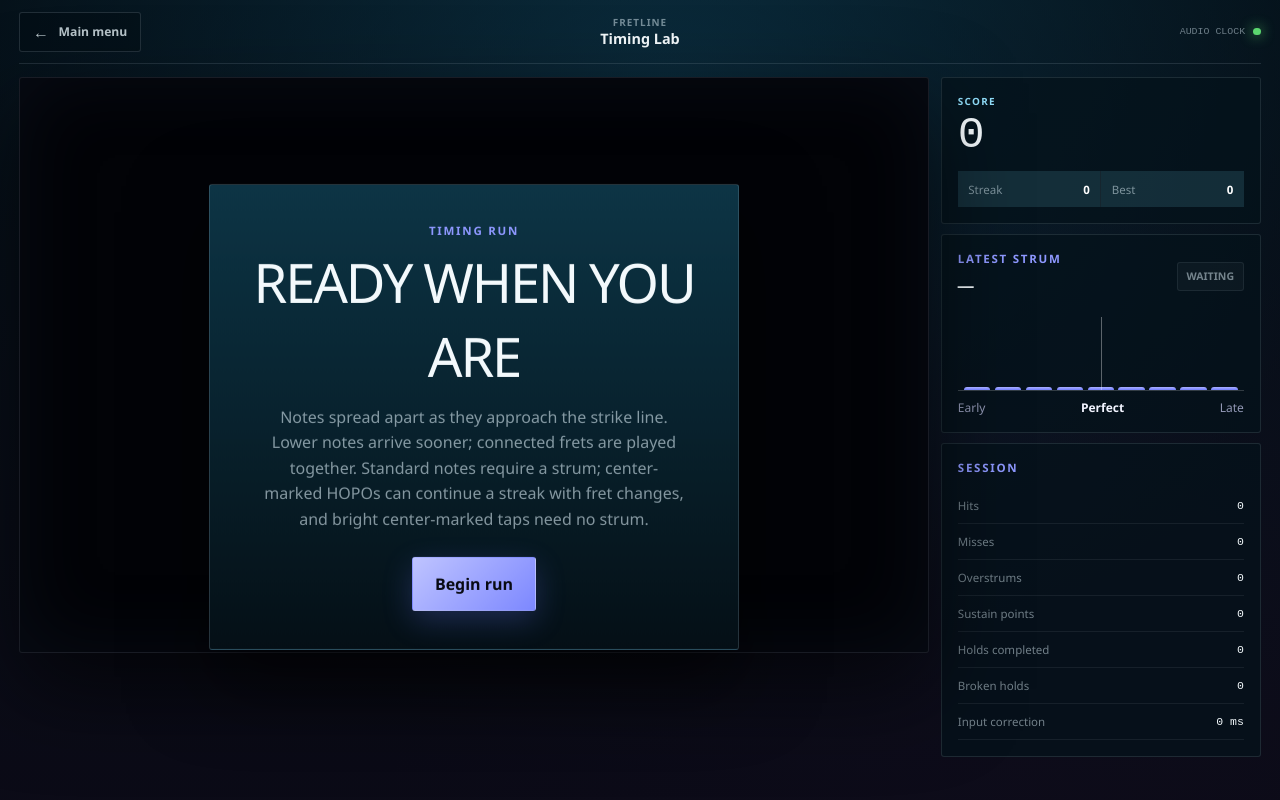
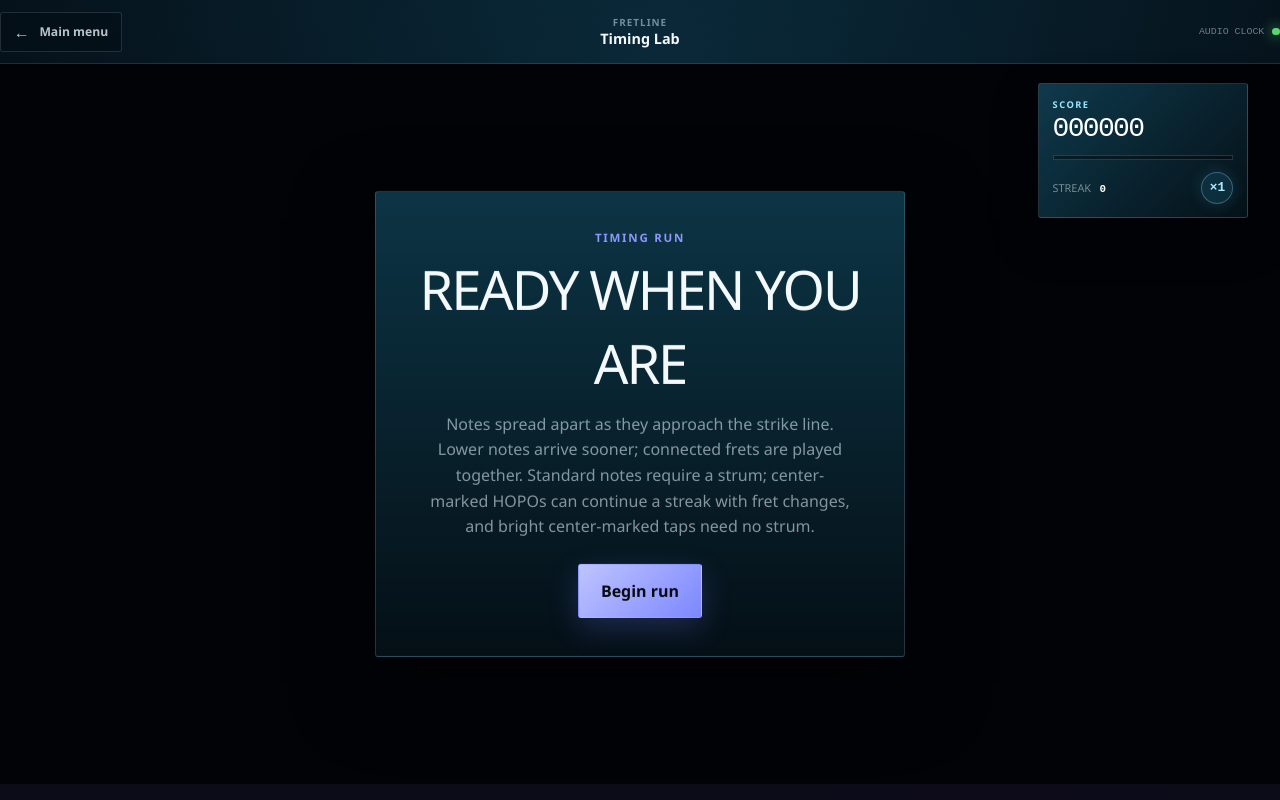
Before and after one commit to jpyrz/fretline, a React (Vite) app: page /play in a window 1280 px wide. Built offline with nearby package versions, Linux system fonts and the light colour scheme.

Commit message:
Make gameplay highway full screen

```diff
--- a/src/components/HighwayCanvas.module.scss
+++ b/src/components/HighwayCanvas.module.scss
@@ -1,21 +1,15 @@
 .canvas {
   display: block;
   width: 100%;
-  height: min(72svh, 760px);
-  min-height: 480px;
-  border: 1px solid rgba(130, 145, 173, 0.18);
-  border-radius: 3px;
+  height: calc(100svh - 80px);
+  min-height: 520px;
   background: #020307;
-  box-shadow:
-    0 36px 90px rgba(0, 0, 0, 0.62),
-    inset 0 0 80px rgba(36, 48, 76, 0.2);
   touch-action: none;
 }
 
 @media (max-width: 700px) {
   .canvas {
-    height: 64svh;
+    height: calc(100svh - 66px);
     min-height: 420px;
-    border-radius: 3px;
   }
 }
--- a/src/game/drawHighway.ts
+++ b/src/game/drawHighway.ts
@@ -33,6 +33,10 @@ interface NoteRenderState {
 
 const MAX_HIGHWAY_WIDTH = 760
 const PERSPECTIVE_POWER = 1.68
+// Draw the road well beyond the visible canvas. This keeps the highway,
+// lane guides, and side rails continuous below the receptor row even on
+// unusually tall or high-DPI displays.
+const SURFACE_END_PROGRESS = 1.18
 
 export function travelSecondsForNoteSpeed(noteSpeed: number): number {
   const normalizedSpeed = Math.max(6, Math.min(18, noteSpeed))
@@ -69,7 +73,7 @@ function highwayPoint(
   progress: number,
 ): HighwayPoint {
   const topY = height * 0.04
-  const hitY = height * 0.835
+  const hitY = height * 0.89
   const projected = projectHighwayProgress(progress)
   const center = width / 2
   const trackWidth = highwayTrackWidth(width, progress)
@@ -112,10 +116,10 @@ function trackPath(
   bottom: HighwayPoint,
 ): void {
   context.beginPath()
-  context.moveTo(trackEdge(top, -1), top.topY)
-  context.lineTo(trackEdge(top, 1), top.topY)
-  context.lineTo(trackEdge(bottom, 1), bottom.hitY)
-  context.lineTo(trackEdge(bottom, -1), bottom.hitY)
+  context.moveTo(trackEdge(top, -1), top.y)
+  context.lineTo(trackEdge(top, 1), top.y)
+  context.lineTo(trackEdge(bottom, 1), bottom.y)
+  context.lineTo(trackEdge(bottom, -1), bottom.y)
   context.closePath()
 }
 
@@ -203,7 +207,7 @@ function drawHighwaySurface(
   height: number,
 ): void {
   const top = highwayPoint(width, height, 0)
-  const bottom = highwayPoint(width, height, 1)
+  const bottom = highwayPoint(width, height, SURFACE_END_PROGRESS)
 
   const background = context.createRadialGradient(
     width / 2,
@@ -223,21 +227,21 @@ function drawHighwaySurface(
   trackPath(context, top, bottom)
   context.clip()
 
-  const surface = context.createLinearGradient(0, top.topY, 0, bottom.hitY)
+  const surface = context.createLinearGradient(0, top.y, 0, bottom.y)
   surface.addColorStop(0, '#11151c')
   surface.addColorStop(0.46, '#17191d')
   surface.addColorStop(1, '#090a0c')
   context.fillStyle = surface
   context.fillRect(
     trackEdge(bottom, -1),
-    top.topY,
+    top.y,
     bottom.trackWidth,
-    bottom.hitY - top.topY,
+    bottom.y - top.y,
   )
 
-  for (let band = 0; band < 13; band += 1) {
-    const startProgress = band / 13
-    const endProgress = (band + 1) / 13
+  for (let band = 0; band < 14; band += 1) {
+    const startProgress = (band / 14) * SURFACE_END_PROGRESS
+    const endProgress = ((band + 1) / 14) * SURFACE_END_PROGRESS
     const start = highwayPoint(width, height, startProgress)
     const end = highwayPoint(width, height, endProgress)
     context.beginPath()
@@ -257,7 +261,7 @@ function drawHighwaySurface(
     const x = trackEdge(bottom, -1) + (bottom.trackWidth * streak) / 21
     const opacity = 0.012 + ((streak * 7) % 5) * 0.004
     context.fillStyle = `rgba(222, 228, 238, ${opacity})`
-    context.fillRect(x, top.topY, 1, bottom.hitY - top.topY)
+    context.fillRect(x, top.y, 1, bottom.y - top.y)
   }
 
   const vignette = context.createRadialGradient(
@@ -277,8 +281,11 @@ function drawHighwaySurface(
   for (let laneNumber = 0; laneNumber < 5; laneNumber += 1) {
     const lane = laneNumber as Lane
     context.beginPath()
-    context.moveTo(laneX(width, height, lane, 0), top.topY)
-    context.lineTo(laneX(width, height, lane, 1), bottom.hitY)
+    context.moveTo(laneX(width, height, lane, 0), top.y)
+    context.lineTo(
+      laneX(width, height, lane, SURFACE_END_PROGRESS),
+      bottom.y,
+    )
     context.strokeStyle = 'rgba(207, 214, 226, 0.2)'
     context.lineWidth = 1.25
     context.shadowColor = 'rgba(255,255,255,0.22)'
@@ -289,20 +296,20 @@ function drawHighwaySurface(
 
   for (const side of [-1, 1] as const) {
     context.beginPath()
-    context.moveTo(trackEdge(top, side), top.topY)
-    context.lineTo(trackEdge(bottom, side), bottom.hitY)
+    context.moveTo(trackEdge(top, side), top.y)
+    context.lineTo(trackEdge(bottom, side), bottom.y)
     context.strokeStyle = 'rgba(4, 5, 8, 0.96)'
     context.lineWidth = 12
     context.stroke()
 
     context.beginPath()
-    context.moveTo(trackEdge(top, side), top.topY)
-    context.lineTo(trackEdge(bottom, side), bottom.hitY)
+    context.moveTo(trackEdge(top, side), top.y)
+    context.lineTo(trackEdge(bottom, side), bottom.y)
     const rail = context.createLinearGradient(
       trackEdge(top, side),
-      top.topY,
+      top.y,
       trackEdge(bottom, side),
-      bottom.hitY,
+      bottom.y,
     )
     rail.addColorStop(0, '#77818c')
     rail.addColorStop(0.45, '#29313a')
@@ -315,8 +322,8 @@ function drawHighwaySurface(
     context.stroke()
 
     context.beginPath()
-    context.moveTo(trackEdge(top, side) - side * 1.4, top.topY)
-    context.lineTo(trackEdge(bottom, side) - side * 1.4, bottom.hitY)
+    context.moveTo(trackEdge(top, side) - side * 1.4, top.y)
+    context.lineTo(trackEdge(bottom, side) - side * 1.4, bottom.y)
     context.strokeStyle = 'rgba(235, 241, 247, 0.48)'
     context.lineWidth = 1
     context.stroke()
--- a/src/views/PlayView.module.scss
+++ b/src/views/PlayView.module.scss
@@ -1,12 +1,17 @@
 .page {
   min-height: 100svh;
-  padding: 0 clamp(0.55rem, 1.5vw, 1.25rem) 1rem;
+  padding: 0;
+  overflow-x: hidden;
   color: #f3f9fc;
   background:
     linear-gradient(180deg, rgba(5, 27, 38, 0.5), rgba(12, 11, 24, 0.9)),
     radial-gradient(circle at 52% 12%, rgba(29, 131, 175, 0.42), transparent 42rem),
     radial-gradient(circle at 78% 100%, rgba(93, 42, 124, 0.22), transparent 38rem),
     #05080e;
+
+  &[data-session='true'] {
+    overflow: hidden;
+  }
 }
 
 .header {
@@ -17,6 +22,10 @@
   margin: 0 auto;
   border-bottom: 1px solid rgba(216, 239, 251, 0.12);
   grid-template-columns: 1fr auto 1fr;
+
+  &[data-hidden='true'] {
+    display: none;
+  }
 
   > a {
     display: inline-flex;
@@ -113,16 +122,32 @@
 }
 
 .gameLayout {
-  display: grid;
-  width: min(1440px, 100%);
-  margin: 0.8rem auto 0;
-  grid-template-columns: minmax(500px, 1fr) minmax(255px, 320px);
-  gap: 0.75rem;
+  position: relative;
+  display: flex;
+  width: 100%;
+  justify-content: center;
+  margin: 0;
 }
 
 .highwayWrap {
   position: relative;
+  width: 100%;
   min-width: 0;
+}
+
+.page[data-session='true'] .gameLayout {
+  position: fixed;
+  inset: 0;
+  height: 100svh;
+}
+
+.page[data-session='true'] .highwayWrap {
+  height: 100%;
+}
+
+.page[data-session='true'] .highwayWrap canvas {
+  height: 100%;
+  min-height: 0;
 }
 
 .overlay {
@@ -256,130 +281,106 @@
   color: #ffabb5;
 }
 
-.telemetry {
+.scoreHud {
+  position: absolute;
+  z-index: 5;
+  top: 1.2rem;
+  right: clamp(0.75rem, 2.5vw, 2rem);
   display: grid;
-  align-content: start;
-  gap: 0.6rem;
+  width: 210px;
+  padding: 0.85rem;
+  border: 1px solid rgba(213, 239, 251, 0.14);
+  border-radius: 3px;
+  color: white;
+  background:
+    linear-gradient(135deg, rgba(23, 91, 118, 0.56), rgba(5, 17, 24, 0.9)),
+    rgba(5, 17, 24, 0.88);
+  box-shadow: 0 18px 45px rgba(0, 0, 0, 0.36);
+
+  > button {
+    position: absolute;
+    top: 0.45rem;
+    right: 0.45rem;
+    display: grid;
+    width: 30px;
+    height: 30px;
+    place-items: center;
+    border: 1px solid rgba(218, 240, 251, 0.14);
+    border-radius: 3px;
+    color: rgba(236, 248, 253, 0.68);
+    cursor: pointer;
+    font-size: 0.7rem;
+    background: rgba(3, 11, 16, 0.38);
+  }
 }
 
-.scoreCard,
-.accuracyCard,
-.sessionCard {
-  border: 1px solid rgba(215, 239, 251, 0.11);
-  border-radius: 3px;
-  background: rgba(5, 19, 27, 0.72);
-}
+.scoreValue {
+  display: grid;
 
-.scoreCard {
-  padding: 1rem;
-
-  > p {
-    margin-bottom: 0.15rem;
-    color: #91dffb;
-    font-size: 0.62rem;
-    font-weight: 800;
-    letter-spacing: 0.13em;
+  span {
+    color: #9ce5ff;
+    font-size: 0.58rem;
+    font-weight: 850;
+    letter-spacing: 0.16em;
     text-transform: uppercase;
   }
 
-  > strong {
-    display: block;
-    margin-bottom: 0.7rem;
+  strong {
+    margin-top: 0.15rem;
     font-family: ui-monospace, monospace;
-    font-size: clamp(2rem, 3.5vw, 3rem);
-    font-weight: 500;
+    font-size: 1.75rem;
+    font-weight: 520;
     letter-spacing: -0.06em;
-  }
-
-  > div {
-    display: grid;
-    grid-template-columns: 1fr 1fr;
-    gap: 1px;
-    background: rgba(216, 239, 251, 0.08);
-
-    span {
-      display: flex;
-      justify-content: space-between;
-      padding: 0.65rem;
-      color: rgba(223, 240, 248, 0.52);
-      font-size: 0.72rem;
-      background: rgba(17, 57, 73, 0.42);
-
-      b {
-        color: white;
-      }
-    }
   }
 }
 
-.accuracyCard {
-  display: grid;
-  gap: 0.9rem;
-  padding: 1rem;
-}
+.scoreProgress {
+  overflow: hidden;
+  height: 5px;
+  margin: 0.7rem 0;
+  border: 1px solid rgba(218, 240, 251, 0.16);
+  background: rgba(0, 0, 0, 0.38);
 
-.cardHeading {
-  display: flex;
-  align-items: center;
-  justify-content: space-between;
-  gap: 1rem;
-
-  h2 {
-    margin: 0;
-    font-family: ui-monospace, monospace;
-    font-size: 1.65rem;
-    font-weight: 500;
-  }
-
-  > span {
-    padding: 0.4rem 0.55rem;
-    border: 1px solid rgba(215, 239, 251, 0.08);
-    border-radius: 3px;
-    color: rgba(222, 240, 248, 0.5);
-    font-size: 0.66rem;
-    font-weight: 800;
-    text-transform: uppercase;
-    background: rgba(255, 255, 255, 0.03);
-
-    &[data-status='good'] {
-      color: var(--green);
-      background: rgba(91, 214, 111, 0.08);
-    }
-
-    &[data-status='warn'] {
-      color: var(--yellow);
-      background: rgba(255, 211, 78, 0.08);
-    }
+  i {
+    display: block;
+    height: 100%;
+    background: linear-gradient(90deg, #69d8ff, #b5ebff);
+    box-shadow: 0 0 10px rgba(105, 216, 255, 0.75);
+    transition: width 120ms linear;
   }
 }
 
-.sessionCard {
-  padding: 1rem;
+.scoreDetails {
+  display: flex;
+  min-height: 28px;
+  align-items: center;
+  justify-content: space-between;
+  gap: 0.8rem;
 
-  dl {
-    display: grid;
-    gap: 0;
-    margin: 0.8rem 0 0;
+  > span {
+    color: rgba(226, 241, 249, 0.5);
+    font-size: 0.68rem;
+    text-transform: uppercase;
+
+    strong {
+      margin-left: 0.35rem;
+      color: white;
+      font-family: ui-monospace, monospace;
+    }
   }
 
-  dl div {
-    display: flex;
-    min-height: 36px;
-    align-items: center;
-    justify-content: space-between;
-    gap: 1rem;
-    border-bottom: 1px solid rgba(216, 239, 251, 0.07);
-  }
-
-  dt {
-    color: rgba(222, 240, 248, 0.5);
-    font-size: 0.72rem;
-  }
-
-  dd {
-    margin: 0;
+  > b {
+    display: grid;
+    width: 2rem;
+    height: 2rem;
+    place-items: center;
+    border: 1px solid rgba(152, 226, 255, 0.3);
+    border-radius: 50%;
+    color: #aee9ff;
     font-family: ui-monospace, monospace;
-    font-size: 0.72rem;
+    font-size: 0.8rem;
+    background: rgba(28, 100, 129, 0.3);
+    box-shadow: 0 0 16px rgba(82, 196, 238, 0.18);
   }
 }
 
@@ -538,21 +539,7 @@
   [data-color='red'] { color: var(--red); background: var(--red); }
 }
 
-@media (max-width: 980px) {
-  .gameLayout {
-    grid-template-columns: 1fr;
-  }
-
-  .telemetry {
-    grid-template-columns: repeat(3, minmax(0, 1fr));
-  }
-}
-
 @media (max-width: 700px) {
-  .page {
-    padding-inline: 0.45rem;
-  }
-
   .header {
     min-height: 58px;
     grid-template-columns: auto minmax(0, 1fr);
@@ -573,16 +560,24 @@
     display: none;
   }
 
-  .gameLayout {
-    margin-top: 0.45rem;
+  .scoreHud {
+    top: 0.55rem;
+    right: 0.55rem;
+    width: 150px;
+    padding: 0.65rem;
+    background: rgba(5, 17, 24, 0.82);
   }
 
-  .telemetry {
-    grid-template-columns: 1fr;
+  .scoreValue strong {
+    font-size: 1.2rem;
   }
 
-  .scoreCard > div {
-    grid-template-columns: 1fr 1fr;
+  .scoreProgress {
+    margin: 0.45rem 0;
+  }
+
+  .scoreDetails > span {
+    font-size: 0.58rem;
   }
 
   .overlay {
--- a/src/views/PlayView.tsx
+++ b/src/views/PlayView.tsx
@@ -1,7 +1,6 @@
 import { useEffect, useMemo, useRef, useState } from 'react'
 import { Link } from 'react-router-dom'
 import { HighwayCanvas } from '../components/HighwayCanvas'
-import { TimingHistogram } from '../components/TimingHistogram'
 import { GameEngine } from '../game/GameEngine'
 import { drawHighway } from '../game/drawHighway'
 import { createCalibrationAudio } from '../lib/calibrationSong'
@@ -91,6 +90,14 @@ export function PlayView() {
     stats.misses === 0 &&
     stats.overstrums === 0 &&
     stats.sustainsBroken === 0
+  const chartProgress =
+    song.chart.notes.length > 0
+      ? Math.min(
+          100,
+          ((stats.hits + stats.misses) / song.chart.notes.length) * 100,
+        )
+      : 0
+  const multiplier = Math.min(4, Math.floor(stats.streak / 10) + 1)
 
   const stopSession = () => {
     engineRef.current?.stop()
@@ -182,8 +189,14 @@ export function PlayView() {
   }
 
   return (
-    <main className={styles.page}>
-      <header className={styles.header}>
+    <main
+      className={styles.page}
+      data-session={phase === 'playing' || phase === 'paused'}
+    >
+      <header
+        className={styles.header}
+        data-hidden={phase === 'playing' || phase === 'paused'}
+      >
         <Link to="/" onClick={stopSession}>
           <span aria-hidden="true">←</span>
           Main menu
@@ -345,85 +358,30 @@ export function PlayView() {
 
         </div>
 
-        <aside className={styles.telemetry}>
-          <section className={styles.scoreCard}>
-            <p>Score</p>
-            <strong>{stats.score.toLocaleString()}</strong>
-            <div>
-              <span>
-                Streak <b>{stats.streak}</b>
-              </span>
-              <span>
-                Best <b>{stats.bestStreak}</b>
-              </span>
-            </div>
-          </section>
-
-          <section className={styles.accuracyCard}>
-            <div className={styles.cardHeading}>
-              <div>
-                <p className="eyebrow">Latest strum</p>
-                <h2>
-                  {stats.lastErrorMs === null
-                    ? '—'
-                    : `${stats.lastErrorMs >= 0 ? '+' : ''}${stats.lastErrorMs.toFixed(1)} ms`}
-                </h2>
-              </div>
-              <span
-                data-status={
-                  stats.lastErrorMs === null
-                    ? 'idle'
-                    : Math.abs(stats.lastErrorMs) < 35
-                      ? 'good'
-                      : 'warn'
-                }
-              >
-                {stats.lastErrorMs === null
-                  ? 'Waiting'
-                  : stats.lastErrorMs < -8
-                    ? 'Early'
-                    : stats.lastErrorMs > 8
-                      ? 'Late'
-                      : 'Perfect'}
-              </span>
-            </div>
-            <TimingHistogram records={stats.records} />
-          </section>
-
-          <section className={styles.sessionCard}>
-            <p className="eyebrow">Session</p>
-            <dl>
-              <div>
-                <dt>Hits</dt>
-                <dd>{stats.hits}</dd>
-              </div>
-              <div>
-                <dt>Misses</dt>
-                <dd>{stats.misses}</dd>
-              </div>
-              <div>
-                <dt>Overstrums</dt>
-                <dd>{stats.overstrums}</dd>
-              </div>
-              <div>
-                <dt>Sustain points</dt>
-                <dd>{stats.sustainPoints.toLocaleString()}</dd>
-              </div>
-              <div>
-                <dt>Holds completed</dt>
-                <dd>{stats.sustainsCompleted}</dd>
-              </div>
-              <div>
-                <dt>Broken holds</dt>
-                <dd>{stats.sustainsBroken}</dd>
-              </div>
-              <div>
-                <dt>Input correction</dt>
-                <dd>{calibration.inputOffsetMs} ms</dd>
-              </div>
-            </dl>
-          </section>
-        </aside>
+        <section className={styles.scoreHud} aria-label="Current score">
+          <div className={styles.scoreValue}>
+            <span>Score</span>
+            <strong>{stats.score.toLocaleString().padStart(6, '0')}</strong>
+          </div>
+          <div className={styles.scoreProgress} aria-hidden="true">
+            <i style={{ width: `${chartProgress}%` }} />
+          </div>
+          <div className={styles.scoreDetails}>
+            <span>
+              Streak <strong>{stats.streak}</strong>
+            </span>
+            <b>×{multiplier}</b>
+          </div>
+          {(phase === 'playing' || phase === 'paused') && (
+            <button
+              type="button"
+              aria-label={phase === 'paused' ? 'Resume song' : 'Pause song'}
+              onClick={togglePause}
+            >
+              {phase === 'paused' ? '▶' : 'Ⅱ'}
+            </button>
+          )}
+        </section>
       </section>
 
       {phase === 'paused' && (
```
